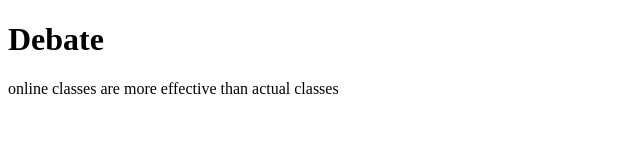
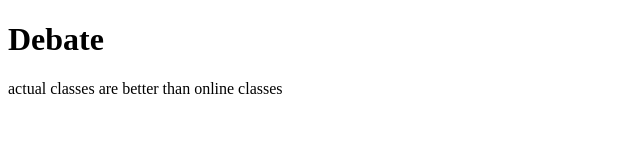
Before and after one commit to junior231/melbin_collins, a plain HTML site: page index.html in a window 1280 px wide. Shown: the full height of the page, 0-640 px from the left. Drawn offline with Linux system fonts and the light colour scheme.

Commit message:
No! you are wrong

```diff
--- a/index.html
+++ b/index.html
@@ -7,7 +7,7 @@
 <body>
 <header>
 	<h1>Debate</h1>
-	<p>online classes are more effective than actual classes</p>
+	<p>actual classes are better than online classes</p>
 </header>
 </body>
 </html>
```
